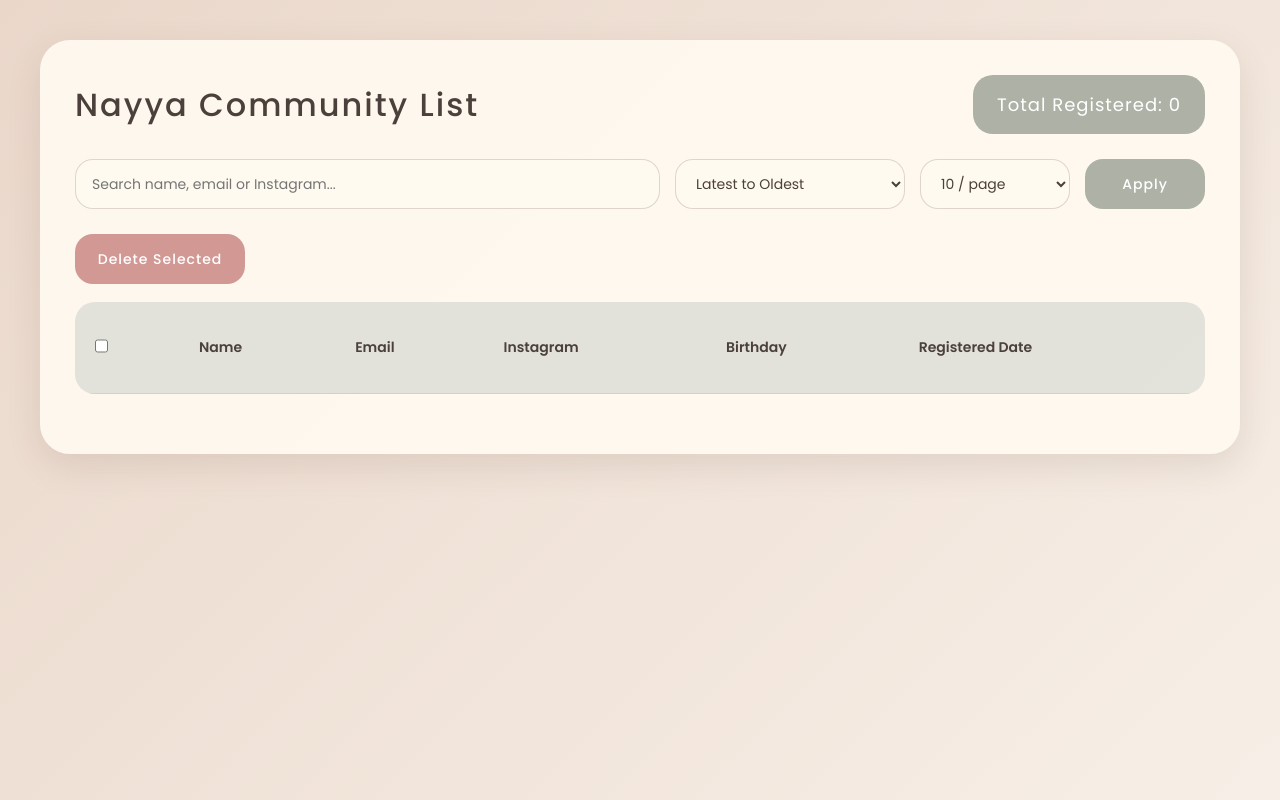
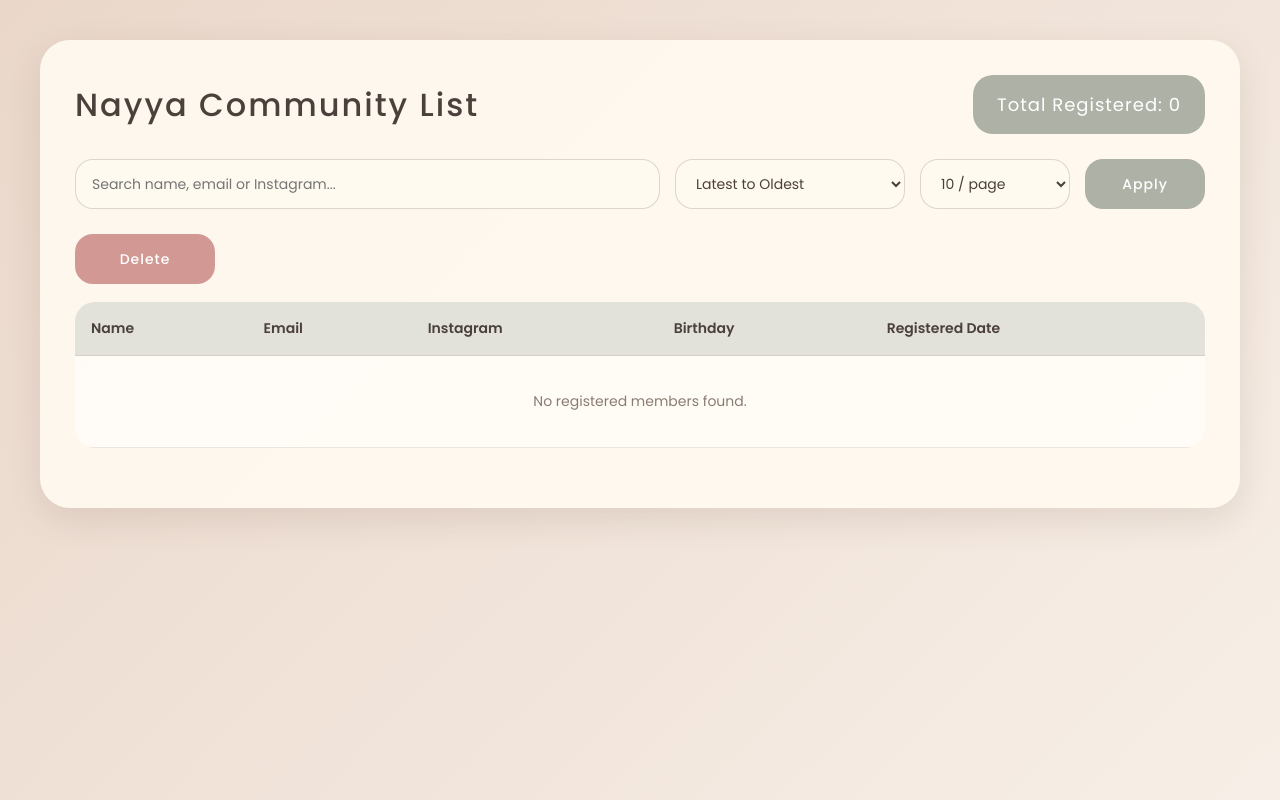
Before and after one commit to moviemembership/craving, a Flask app: page /email-list in a window 1280 px wide. Run offline with Flask 3, Linux system fonts and the light colour scheme; lists and menus that the app fills with data are empty.

Commit message:
Enhance email list with delete functionality and styles
Added action row for delete functionality and improved layout for buttons. Updated styles for various buttons and added a checkbox column for member selection.

```diff
--- a/templates/email_list.html
+++ b/templates/email_list.html
@@ -89,14 +89,32 @@
       background: #9fa396;
     }
 
+    .action-row {
+      display: flex;
+      gap: 12px;
+      margin-bottom: 18px;
+      flex-wrap: wrap;
+    }
+
     .delete-btn {
       background: #d19894;
-      margin-bottom: 18px;
-      width: 170px;
+      width: 140px;
     }
 
     .delete-btn:hover {
       background: #bd807c;
+    }
+
+    .delete-selected-btn {
+      display: none;
+      background: #d19894;
+      width: 180px;
+    }
+
+    .cancel-btn-main {
+      display: none;
+      background: #c7c8bc;
+      width: 120px;
     }
 
     table {
@@ -121,6 +139,21 @@
 
     tr:hover {
       background: rgba(255, 250, 240, 0.7);
+    }
+
+    .checkbox-column {
+      display: none;
+      width: 45px;
+    }
+
+    .checkbox-column input {
+      width: 16px;
+      height: 16px;
+      cursor: pointer;
+    }
+
+    .delete-mode .checkbox-column {
+      display: table-cell;
     }
 
     .pagination {
@@ -179,8 +212,14 @@
       flex: 1;
     }
 
-    .cancel-btn {
+    .popup-cancel {
       background: #c7c8bc;
+    }
+
+    .empty-row {
+      text-align: center;
+      color: #8a7c73;
+      padding: 35px;
     }
 
     @media (max-width: 768px) {
@@ -211,7 +250,7 @@
 <body>
 
 <div class="page">
-  <div class="container">
+  <div class="container" id="emailContainer">
 
     <div class="top">
       <h1>Nayya Community List</h1>
@@ -249,14 +288,24 @@
       <button type="submit">Apply</button>
     </form>
 
-    <button class="delete-btn" onclick="openDeletePopup()">
-      Delete Selected
-    </button>
+    <div class="action-row">
+      <button class="delete-btn" id="deleteModeBtn">
+        Delete
+      </button>
+
+      <button class="cancel-btn-main" id="cancelDeleteBtn">
+        Cancel
+      </button>
+
+      <button class="delete-selected-btn" id="deleteSelectedBtn">
+        Delete Selected
+      </button>
+    </div>
 
     <table>
       <thead>
         <tr>
-          <th>
+          <th class="checkbox-column">
             <input type="checkbox" id="selectAll">
           </th>
           <th>Name</th>
@@ -270,7 +319,7 @@
       <tbody>
         {% for member in members.items %}
         <tr>
-          <td>
+          <td class="checkbox-column">
             <input type="checkbox" class="member-checkbox" value="{{ member.id }}">
           </td>
           <td>{{ member.name }}</td>
@@ -278,6 +327,12 @@
           <td>{{ member.instagram }}</td>
           <td>{{ member.birthday }}</td>
           <td>{{ member.created_at.strftime("%Y-%m-%d %H:%M") }}</td>
+        </tr>
+        {% else %}
+        <tr>
+          <td colspan="6" class="empty-row">
+            No registered members found.
+          </td>
         </tr>
         {% endfor %}
       </tbody>
@@ -310,11 +365,13 @@
 <div class="popup-bg" id="deletePopup">
   <div class="popup">
     <h2>Confirm Delete</h2>
-    <p>Are you sure you want to delete the selected data?</p>
+    <p id="deleteMessage">
+      Are you sure you want to delete the selected data?
+    </p>
 
     <div class="popup-buttons">
-      <button class="cancel-btn" onclick="closeDeletePopup()">Cancel</button>
-      <button onclick="confirmDelete()">Delete</button>
+      <button class="popup-cancel" id="closeDeletePopupBtn">Cancel</button>
+      <button id="confirmDeleteBtn">Delete</button>
     </div>
   </div>
 </div>
@@ -325,13 +382,54 @@
     <p>Please select at least one row before deleting.</p>
 
     <div class="popup-buttons">
-      <button onclick="closeNonePopup()">Okay</button>
+      <button id="closeNonePopupBtn">Okay</button>
     </div>
   </div>
 </div>
 
 <script>
+  const emailContainer = document.getElementById("emailContainer");
+  const deleteModeBtn = document.getElementById("deleteModeBtn");
+  const cancelDeleteBtn = document.getElementById("cancelDeleteBtn");
+  const deleteSelectedBtn = document.getElementById("deleteSelectedBtn");
   const selectAll = document.getElementById("selectAll");
+
+  const deletePopup = document.getElementById("deletePopup");
+  const nonePopup = document.getElementById("nonePopup");
+  const deleteMessage = document.getElementById("deleteMessage");
+  const closeDeletePopupBtn = document.getElementById("closeDeletePopupBtn");
+  const closeNonePopupBtn = document.getElementById("closeNonePopupBtn");
+  const confirmDeleteBtn = document.getElementById("confirmDeleteBtn");
+
+  function enterDeleteMode() {
+    emailContainer.classList.add("delete-mode");
+
+    deleteModeBtn.style.display = "none";
+    cancelDeleteBtn.style.display = "inline-block";
+    deleteSelectedBtn.style.display = "inline-block";
+  }
+
+  function exitDeleteMode() {
+    emailContainer.classList.remove("delete-mode");
+
+    deleteModeBtn.style.display = "inline-block";
+    cancelDeleteBtn.style.display = "none";
+    deleteSelectedBtn.style.display = "none";
+
+    selectAll.checked = false;
+
+    document.querySelectorAll(".member-checkbox").forEach(box => {
+      box.checked = false;
+    });
+  }
+
+  function getSelectedIds() {
+    return Array.from(document.querySelectorAll(".member-checkbox:checked"))
+      .map(box => parseInt(box.value));
+  }
+
+  deleteModeBtn.addEventListener("click", enterDeleteMode);
+  cancelDeleteBtn.addEventListener("click", exitDeleteMode);
 
   selectAll.addEventListener("change", function () {
     document.querySelectorAll(".member-checkbox").forEach(box => {
@@ -339,31 +437,29 @@
     });
   });
 
-  function getSelectedIds() {
-    return Array.from(document.querySelectorAll(".member-checkbox:checked"))
-      .map(box => parseInt(box.value));
-  }
-
-  function openDeletePopup() {
+  deleteSelectedBtn.addEventListener("click", function () {
     const ids = getSelectedIds();
 
     if (ids.length === 0) {
-      document.getElementById("nonePopup").style.display = "flex";
+      nonePopup.style.display = "flex";
       return;
     }
 
-    document.getElementById("deletePopup").style.display = "flex";
-  }
+    deleteMessage.innerText =
+      `Are you sure you want to delete ${ids.length} selected member${ids.length > 1 ? "s" : ""}?`;
 
-  function closeDeletePopup() {
-    document.getElementById("deletePopup").style.display = "none";
-  }
+    deletePopup.style.display = "flex";
+  });
 
-  function closeNonePopup() {
-    document.getElementById("nonePopup").style.display = "none";
-  }
+  closeDeletePopupBtn.addEventListener("click", function () {
+    deletePopup.style.display = "none";
+  });
 
-  async function confirmDelete() {
+  closeNonePopupBtn.addEventListener("click", function () {
+    nonePopup.style.display = "none";
+  });
+
+  confirmDeleteBtn.addEventListener("click", async function () {
     const ids = getSelectedIds();
 
     const response = await fetch("/delete-members", {
@@ -379,7 +475,7 @@
     } else {
       alert("Delete failed. Please try again.");
     }
-  }
+  });
 </script>
 
 </body>
```
